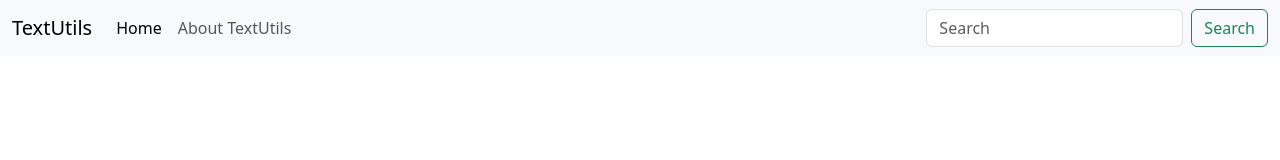
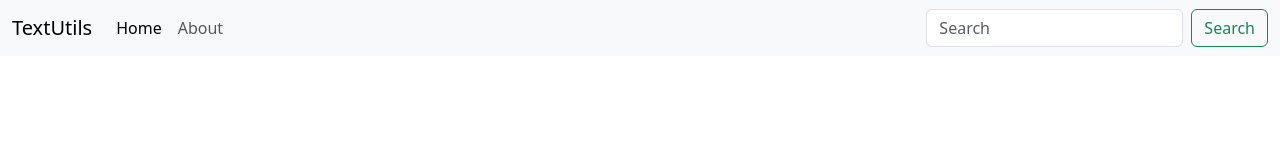
Before and after one commit to 1Mangesh1/Text-Utils, a React (Create React App) app: page / in a window 1280 px wide. Shown: the top 160 px of the page. Built offline with nearby package versions, Linux system fonts and the light colour scheme.

Commit message:
prop set

```diff
--- a/src/App.js
+++ b/src/App.js
@@ -6,7 +6,9 @@ import Navbar from './components/Navbar';
 function App() {
   return (
     <>
-     <Navbar title="TextUtils" aboutText="About TextUtils"/>
+         <Navbar title="TextUtils" />
+
+     {/* <Navbar title="TextUtils" aboutText="About TextUtils"/> */}
      {/* <Navbar/> */}
     </>
   );
--- a/src/components/Navbar.js
+++ b/src/components/Navbar.js
@@ -37,5 +37,5 @@ Navbar.propTypes = {
 
 Navbar.defaultProps = {
   title: "title here",
-  aboutText : "about text here"
+  aboutText : "About"
 }
```
